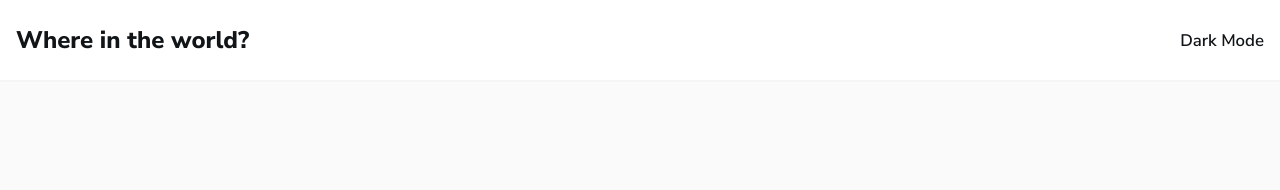
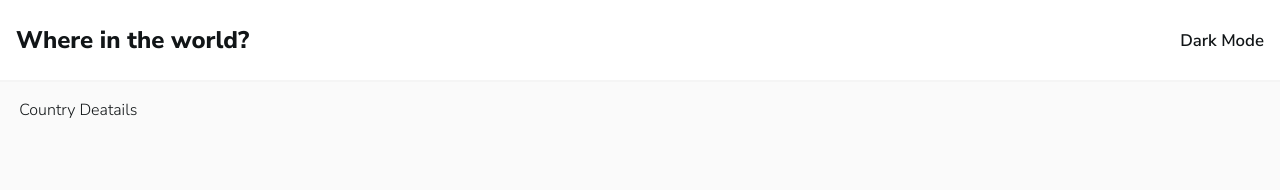
Before and after one commit to JeanleeRoy/rest-countries-api, a React (Vite) app: page /country in a window 1280 px wide. Shown: the top 190 px of the page. Built offline with nearby package versions, Linux system fonts and the light colour scheme.

Commit message:
Add base views

```diff
--- a/package.json
+++ b/package.json
@@ -10,7 +10,8 @@
   },
   "dependencies": {
     "react": "^18.2.0",
-    "react-dom": "^18.2.0"
+    "react-dom": "^18.2.0",
+    "react-router-dom": "^6.3.0"
   },
   "devDependencies": {
     "@types/react": "^18.0.15",
--- a/src/App.jsx
+++ b/src/App.jsx
@@ -1,11 +1,19 @@
+import { Routes, Route } from "react-router-dom";
 import Header from './components/Header'
-import { useState } from 'react'
+import Country from './views/Country';
+import Home from './views/Home';
+import './assets/styles/app.scss'
 
 const App = () => {
-
   return (
     <>
       <Header />
+      <main role="main">
+        <Routes >
+          <Route path='/' element={<Home />}/>
+          <Route path='/country/' element={<Country />}/>
+        </Routes>
+      </main>
     </>
   )
 }
--- /dev/null
+++ b/src/assets/styles/app.scss
@@ -0,0 +1,6 @@
+main {
+    width: 100%;
+    max-width: 1300px;
+    padding: 1.2rem;
+    margin: auto;
+}
--- a/src/main.jsx
+++ b/src/main.jsx
@@ -1,10 +1,13 @@
 import React from 'react'
 import ReactDOM from 'react-dom/client'
+import { BrowserRouter } from 'react-router-dom'
 import App from './App'
 import './assets/styles/global.scss'
 
 ReactDOM.createRoot(document.getElementById('root')).render(
   <React.StrictMode>
-    <App />
+    <BrowserRouter>
+      <App />
+    </BrowserRouter>
   </React.StrictMode>
 )
--- /dev/null
+++ b/src/views/Country.jsx
@@ -0,0 +1,9 @@
+const Country = () => {
+    return (
+        <>
+            <p>Country Deatails</p>
+        </>
+     );
+}
+
+export default Country;
--- /dev/null
+++ b/src/views/Home.jsx
@@ -0,0 +1,9 @@
+const Home = () => {
+    return (
+        <>
+            <p>Home</p>
+        </>
+     );
+}
+
+export default Home;
```
Also changed, not shown: 1 other file (tests, documents, lock files or other folders).
